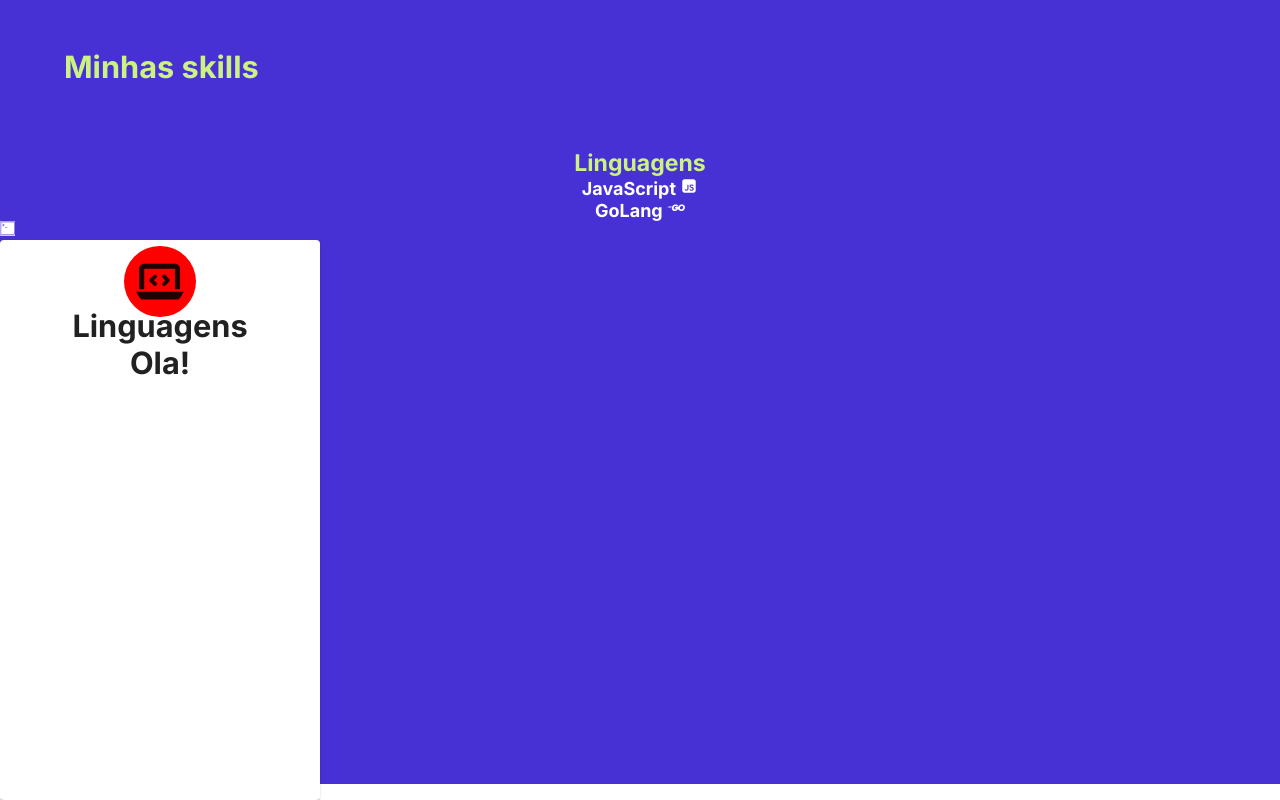
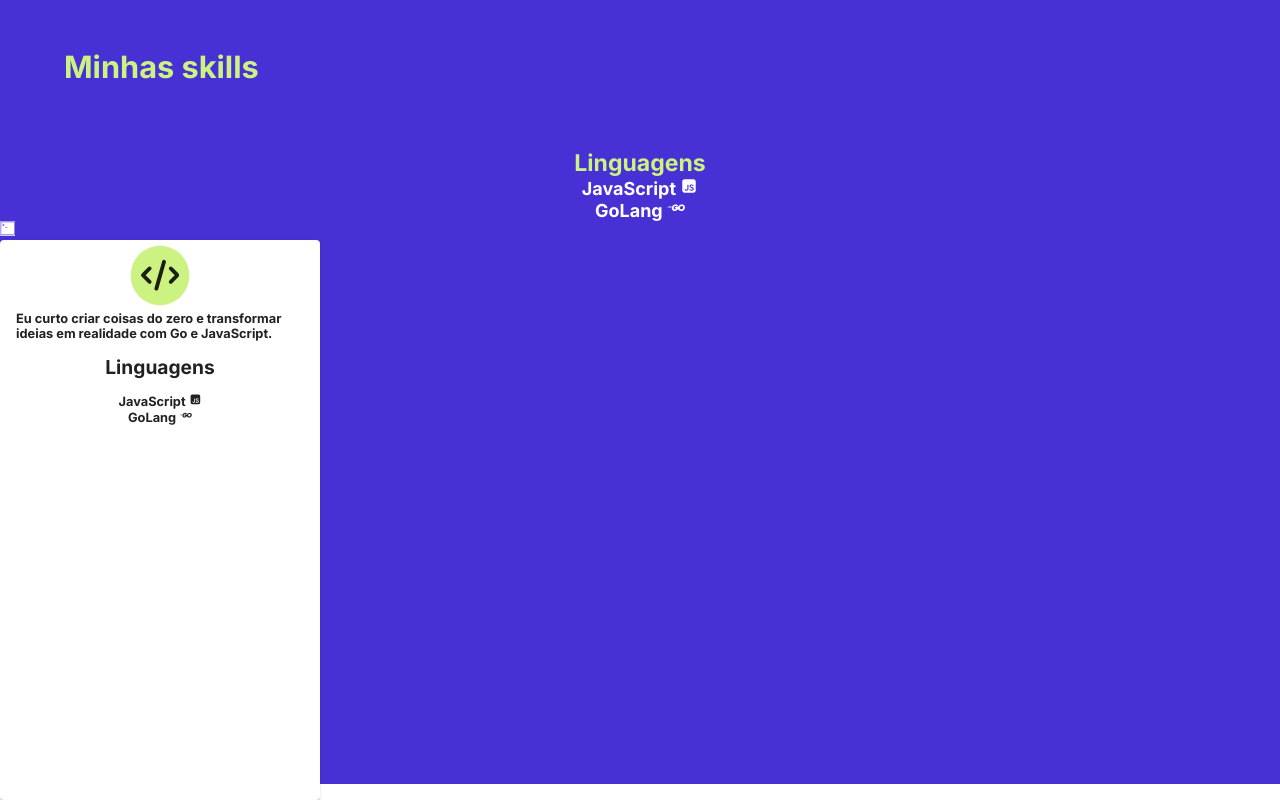
Before and after one commit to duarte25/portfolio, a Next.js app: page / in a window 1280 px wide. Shown: the part 1456-2256 px from the top of the page. Built offline with nearby package versions, Linux system fonts and the light colour scheme.

Commit message:
Setando point para continuar mudanças em card na faculdade

```diff
--- a/src/components/technologies/index.jsx
+++ b/src/components/technologies/index.jsx
@@ -6,7 +6,7 @@ import { RiJavascriptFill } from "react-icons/ri";
 import Image from "next/image";
 import { Card } from "@mui/material";
 import { SiGnometerminal } from "react-icons/si";
-import { FaLaptopCode } from "react-icons/fa6";
+import { FaCode } from "react-icons/fa6";
 
 export default function Technologies() {
 
@@ -24,9 +24,15 @@ export default function Technologies() {
 
             <SiGnometerminal />
             <Card className={styles.card}>
-                <FaLaptopCode className={styles.iconTec}/>
-                <h1>Linguagens</h1>
-                <h1>Ola!</h1>
+                <FaCode className={styles.iconTec} />
+
+                <div className={styles.linguagens}>
+                    <h2>Eu curto criar coisas do zero e transformar ideias em realidade com Go e JavaScript.</h2>
+                    <h1>Linguagens</h1>
+                    <h3>JavaScript <RiJavascriptFill /> </h3>
+                    <h3>GoLang <FaGolang /></h3>
+                </div>
+
             </Card>
         </div>
     )
--- a/src/components/technologies/styles.module.css
+++ b/src/components/technologies/styles.module.css
@@ -31,8 +31,28 @@
 
 .iconTec {
     margin-top: 5%;
-    font-size: 4vw;
-    background-color: red;
+    font-size: 3vw;
+    background-color: #ccf381;
     border-radius: 10vh; /* Define a borda normal */
-    box-shadow: 0 0 0 10px red; /* Define uma sombra extra ao redor da borda */
+    box-shadow: 0 0 0 0.8vw #ccf381 /* Define uma sombra extra ao redor da borda */
 }
+
+.linguagens {
+    display: flex;
+    flex-direction: column;
+    align-items: center;
+    padding: 5%;
+}
+
+.linguagens h1 {
+    font-size: 1.5vw;
+    padding-bottom: 5%;
+}
+
+.linguagens h2 {
+    padding-bottom: 5%;
+}
+
+.linguagens h3, .linguagens h2 {
+    font-size: 1vw;
+}
```
